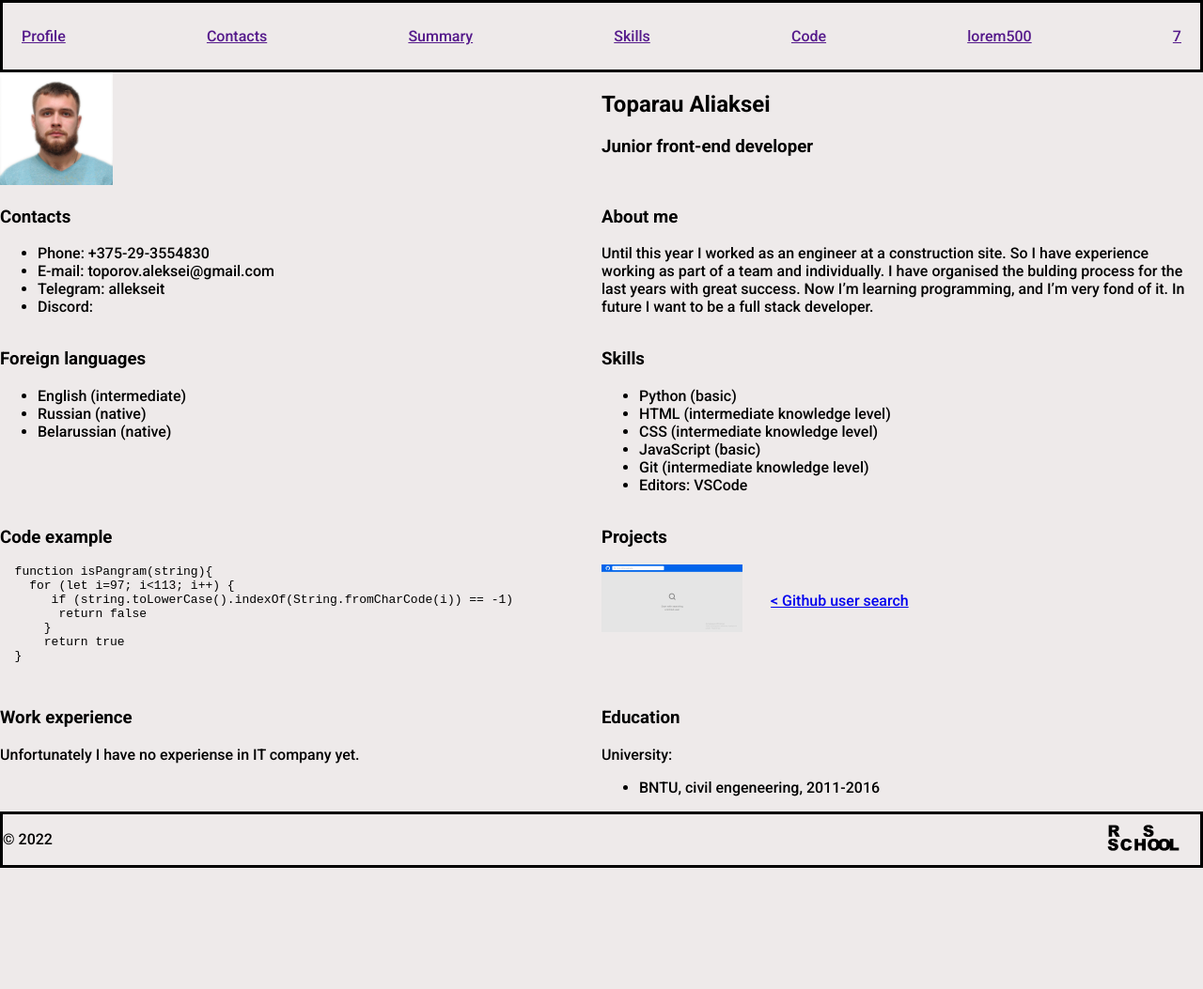
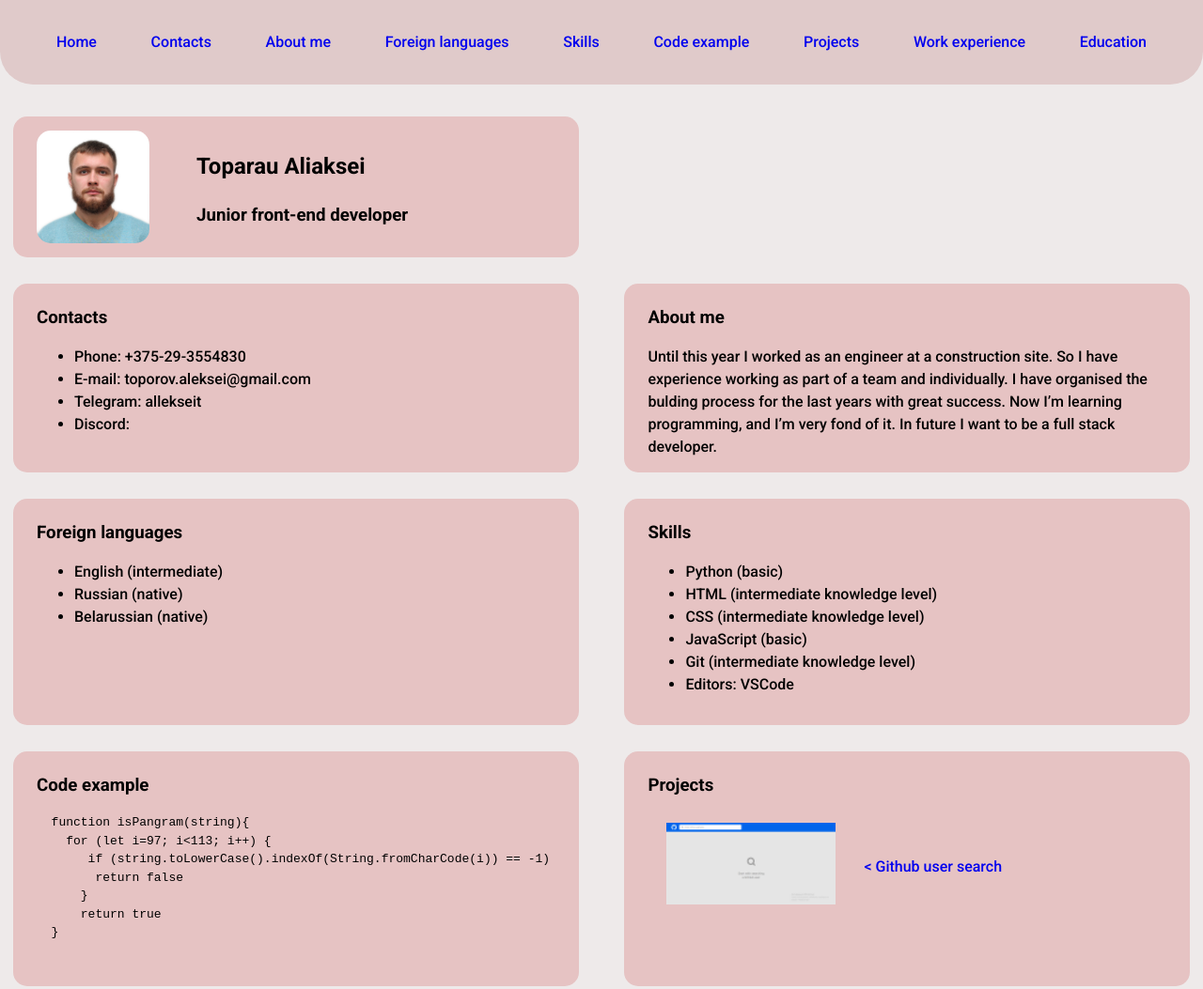
Before and after one commit to top-aleksei/rsschool-cv, a plain HTML site: page index.html in a window 1280 px wide. Shown: the top 1053 px of the page at 94% size. Before the commit the page ends 924 px from the top, so only its background shows below. Drawn offline with Linux system fonts and the light colour scheme.

Commit message:
refactor: apply prettier

```diff
--- a/css/style.css
+++ b/css/style.css
@@ -1,3 +1,7 @@
+html {
+  scroll-behavior: smooth;
+}
+
 body {
   background-color: rgb(238, 234, 234);
   font-family: "Roboto";
@@ -8,26 +12,52 @@ body {
   display: flex;
   flex-direction: column;
   justify-content: space-between;
+  line-height: 1.5;
+}
+
+h3 {
+  margin-top: 7px;
+  margin-bottom: 16px;
+}
+a {
+  text-decoration: none;
 }
 
 .main__wrapper {
   display: flex;
   flex-wrap: wrap;
+  justify-content: space-between;
 }
 
 .header__wrapper {
-  border: solid;
+  box-sizing: border-box;
+  margin-bottom: 20px;
+  background-color: #e0caca;
+  border-radius: 0px 0px 35px 35px;
+  padding: 7px 40px;
 }
 
 .footer__wrapper {
-  border: solid;
   display: flex;
   align-items: center;
   justify-content: space-between;
+  margin-top: 15px;
+  border-radius: 35px 35px 0px 0px;
+  background-color: #dda6a6;
+  padding-left: 30px;
 }
 
 .footer__wrapper img {
   height: 50px;
+}
+
+.footer__wrapper div {
+  display: flex;
+  align-items: center;
+}
+
+.footer__wrapper a {
+  margin-left: 10px;
 }
 
 .nav__list {
@@ -39,7 +69,12 @@ body {
 }
 
 .section {
-  width: 50%;
+  box-sizing: border-box;
+  width: 47%;
+  background-color: #e6c3c3;
+  margin: 14px;
+  padding: 15px 25px;
+  border-radius: 15px;
 }
 
 .ava {
@@ -50,8 +85,21 @@ body {
 .project {
   display: flex;
   align-items: center;
+  padding: 10px 20px;
 }
 
 .project img {
   margin-right: 30px;
+  width: 180px;
 }
+
+.profile {
+  display: flex;
+  width: 47%;
+  margin-right: 150px;
+}
+
+.profile img {
+  border-radius: 15px;
+  margin-right: 50px;
+}
--- a/index.html
+++ b/index.html
@@ -17,27 +17,44 @@
     <header class="header__wrapper">
       <nav>
         <ul class="nav__list">
-          <li class="nav__item"><a href="" class="nav__link">Profile</a></li>
-          <li class="nav__item"><a href="" class="nav__link">Contacts</a></li>
-          <li class="nav__item"><a href="" class="nav__link">Summary</a></li>
-          <li class="nav__item"><a href="" class="nav__link">Skills</a></li>
-          <li class="nav__item"><a href="" class="nav__link">Code</a></li>
-          <li class="nav__item"><a href="" class="nav__link">lorem500</a></li>
-          <li class="nav__item"><a href="" class="nav__link">7</a></li>
+          <li class="nav__item"><a href="#home" class="nav__link">Home</a></li>
+          <li class="nav__item">
+            <a href="#contacts" class="nav__link">Contacts</a>
+          </li>
+          <li class="nav__item">
+            <a href="#about-me" class="nav__link">About me</a>
+          </li>
+          <li class="nav__item">
+            <a href="#lang" class="nav__link">Foreign languages</a>
+          </li>
+          <li class="nav__item">
+            <a href="#skills" class="nav__link">Skills</a>
+          </li>
+          <li class="nav__item">
+            <a href="#code" class="nav__link">Code example</a>
+          </li>
+          <li class="nav__item">
+            <a href="#proj" class="nav__link">Projects</a>
+          </li>
+          <li class="nav__item">
+            <a href="#work" class="nav__link">Work experience</a>
+          </li>
+          <li class="nav__item">
+            <a href="#edu" class="nav__link">Education</a>
+          </li>
         </ul>
       </nav>
     </header>
     <main class="main__wrapper">
-      <section class="section">
+      <section class="section profile" id="home">
         <img class="ava" src="./assets/img/45678.jpg" alt="photo" />
-      </section>
-      <section class="section">
         <div>
           <h1>Toparau Aliaksei</h1>
           <h3>Junior front-end developer</h3>
         </div>
       </section>
-      <section class="section">
+
+      <section class="section" id="contacts">
         <h3>Contacts</h3>
         <ul>
           <li>Phone: +375-29-3554830</li>
@@ -46,7 +63,7 @@
           <li>Discord:</li>
         </ul>
       </section>
-      <section class="section">
+      <section class="section" id="about-me">
         <h3>About me</h3>
         <span
           >Until this year I worked as an engineer at a construction site. So I
@@ -56,7 +73,7 @@
           want to be a full stack developer.</span
         >
       </section>
-      <section class="section">
+      <section class="section" id="lang">
         <h3>Foreign languages</h3>
         <ul>
           <li>English (intermediate)</li>
@@ -64,7 +81,7 @@
           <li>Belarussian (native)</li>
         </ul>
       </section>
-      <section class="section">
+      <section class="section" id="skills">
         <h3>Skills</h3>
         <ul>
           <li>Python (basic)</li>
@@ -75,11 +92,11 @@
           <li>Editors: VSCode</li>
         </ul>
       </section>
-      <section class="section">
+      <section class="section" id="code">
         <h3>Code example</h3>
         <pre>
   function isPangram(string){
-    for (let i=97; i<113; i++) {
+    for (let i=97; i&lt;113; i++) {
        if (string.toLowerCase().indexOf(String.fromCharCode(i)) == -1)
         return false
       }
@@ -87,7 +104,7 @@
   }
         </pre>
       </section>
-      <section class="section">
+      <section class="section" id="proj">
         <h3>Projects</h3>
         <div class="project">
           <a
@@ -100,16 +117,16 @@
           <a
             href="https://github-user-seach-by-top-aleksei.netlify.app/"
             target="_blank"
-            >< Github user search</a
+            >&lt; Github user search</a
           >
         </div>
       </section>
-      <section class="section">
+      <section class="section" id="work">
         <h3>Work experience</h3>
 
         <span>Unfortunately I have no experiense in IT company yet.</span>
       </section>
-      <section class="section">
+      <section class="section" id="edu">
         <h3>Education</h3>
         <span>University:</span>
         <ul>
@@ -120,9 +137,19 @@
     <footer class="footer__wrapper">
       <div>
         <span>© 2022</span>
-        <a href=""></a>
+        <a href="https://github.com/top-aleksei" target="_blank"
+          >top-aleksei
+        </a>
+        <a href="https://github.com/top-aleksei"
+          ><img
+            src="/assets/img/git-logo.png"
+            alt="git-logo"
+            style="padding: 7px; box-sizing: border-box"
+        /></a>
       </div>
-      <a href=""><img src="./assets/img/rs-logo.png" alt="" /></a>
+      <a href="https://rs.school/" target="_blank"
+        ><img src="./assets/img/rs-logo.png" alt="rs-school logo"
+      /></a>
     </footer>
   </body>
 </html>
```
Also changed, not shown: assets/img/git-logo.png (added).
